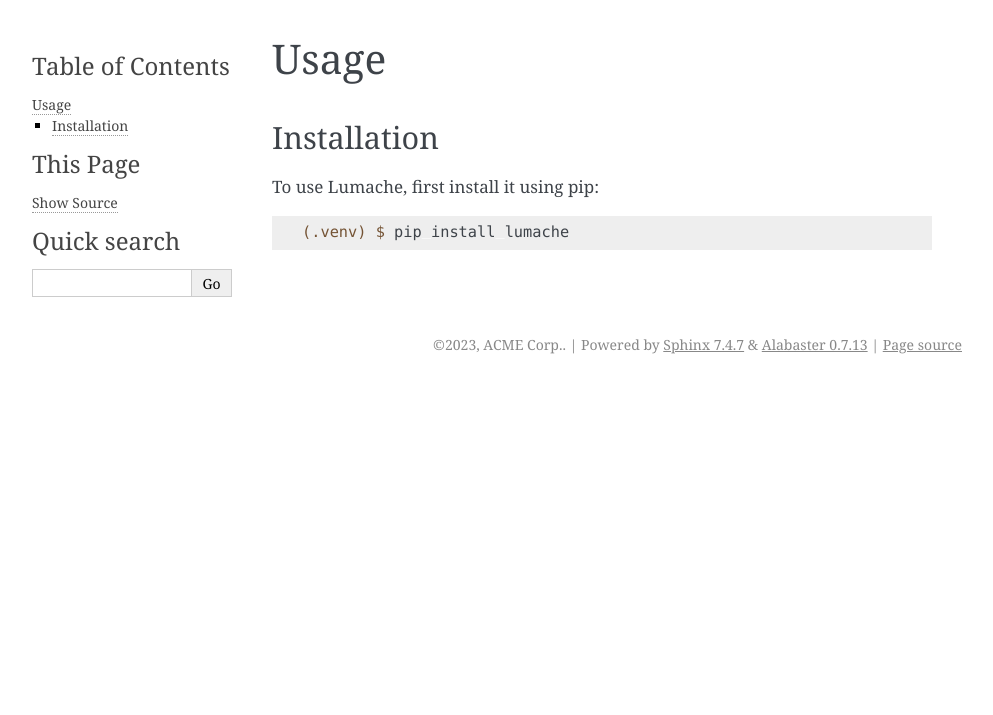
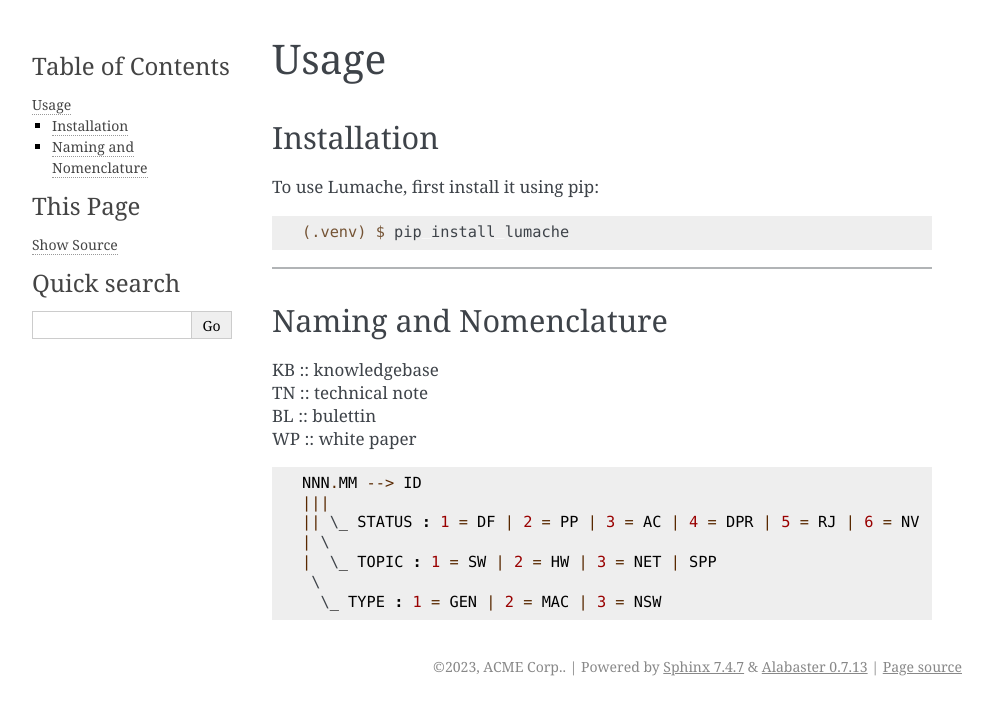
Before and after one commit to m4tte0/newIpSchema, a Sphinx documentation site: the page built from docs/source/usage.rst, in a window 1280 px wide. Shown: the top 715 px of the page, without its empty margins (148-1141 px from the left). Built offline with Sphinx 7.4.7, drawn with Linux system fonts in a browser that asks for light colours.

Commit message:
Update usage.rst

```diff
--- a/docs/source/usage.rst
+++ b/docs/source/usage.rst
@@ -9,3 +9,23 @@ To use Lumache, first install it using pip:
 .. code-block:: console
 
    (.venv) $ pip install lumache
+
+----
+
+Naming and Nomenclature
+-----------------------
+
+| KB :: knowledgebase
+| TN :: technical note
+| BL :: bulettin
+| WP :: white paper
+
+::
+
+      NNN.MM --> ID
+      |||
+      || \_ STATUS : 1 = DF | 2 = PP | 3 = AC | 4 = DPR | 5 = RJ | 6 = NV
+      | \
+      |  \_ TOPIC : 1 = SW | 2 = HW | 3 = NET | SPP
+       \
+        \_ TYPE : 1 = GEN | 2 = MAC | 3 = NSW
```
